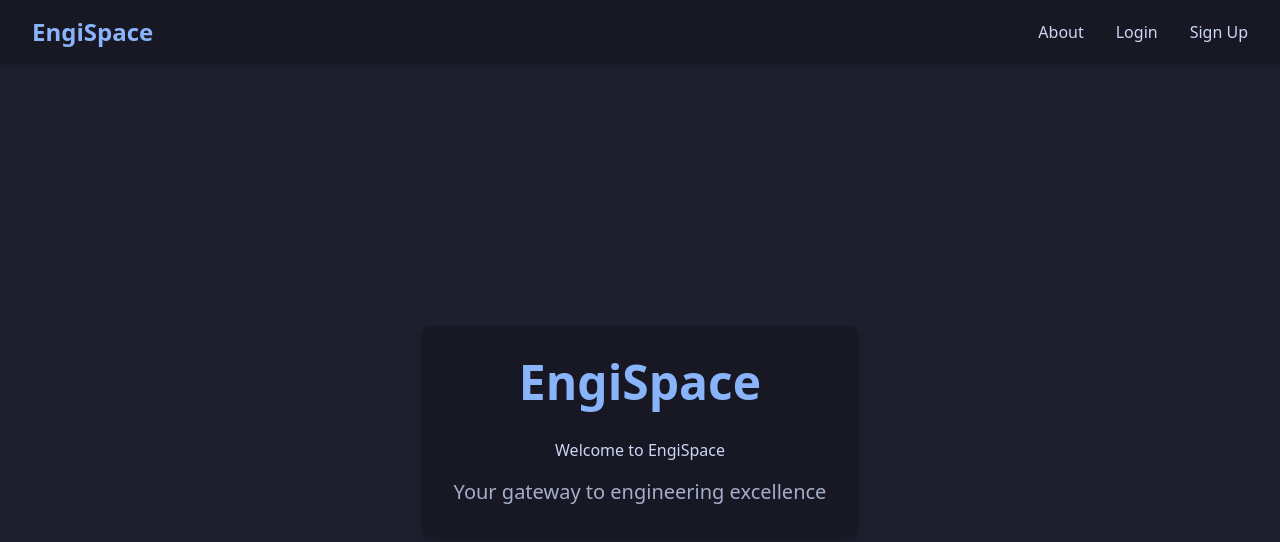
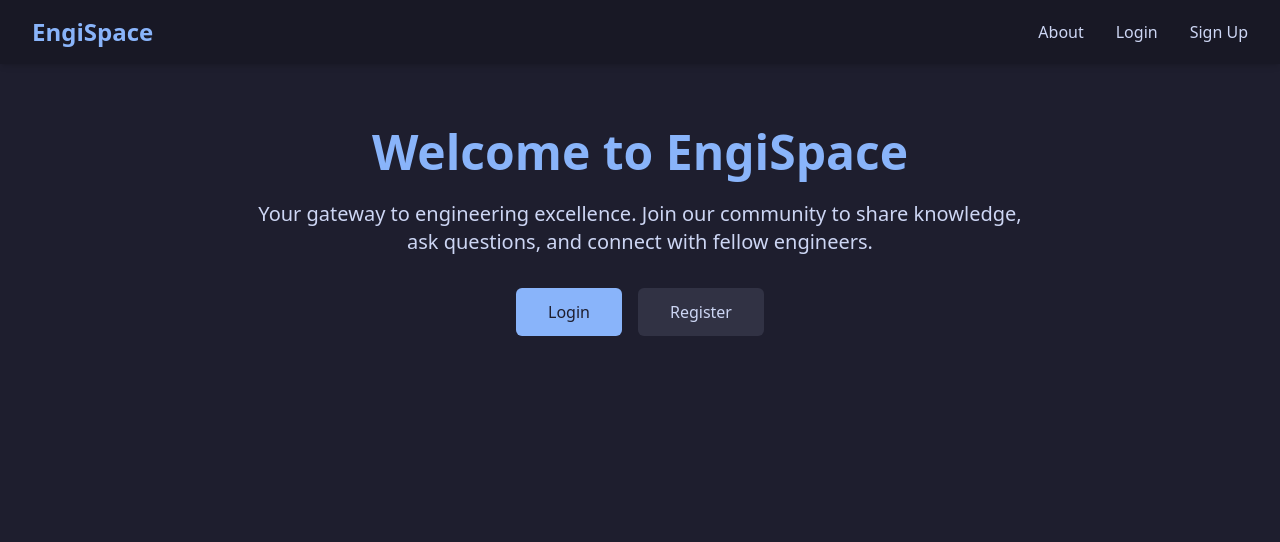
Before and after one commit to BC0Pants/softuni-react-project, a React (Vite) app in the folder client/EngiSpace/: page / in a window 1280 px wide. Shown: the top 542 px of the page. Built offline with nearby package versions, Linux system fonts and the light colour scheme.

Commit message:
Added home page

```diff
--- a/client/EngiSpace/src/App.jsx
+++ b/client/EngiSpace/src/App.jsx
@@ -1,17 +1,29 @@
-import { BrowserRouter as Router, Routes, Route } from 'react-router-dom';
+import { BrowserRouter as Router, Routes, Route, Navigate } from 'react-router-dom';
 import Welcome from './components/Welcome';
+import Home from './components/Home';
 import Navbar from './components/Navbar';
 import Login from './components/Login';
 import Register from './components/Register';
 
 function App() {
+  const isAuthenticated = localStorage.getItem('isAuthenticated') === 'true';
+
   return (
     <Router>
       <Navbar />
       <Routes>
-        <Route path="/" element={<Welcome />} />
-        <Route path="/login" element={<Login />} />
-        <Route path="/register" element={<Register />} />
+        <Route
+          path="/"
+          element={isAuthenticated ? <Home /> : <Welcome />}
+        />
+        <Route
+          path="/login"
+          element={isAuthenticated ? <Navigate to="/" /> : <Login />}
+        />
+        <Route
+          path="/register"
+          element={isAuthenticated ? <Navigate to="/" /> : <Register />}
+        />
       </Routes>
     </Router>
   );
--- /dev/null
+++ b/client/EngiSpace/src/components/Home.jsx
@@ -0,0 +1,68 @@
+import React, { useState, useEffect } from 'react';
+import { Link } from 'react-router-dom';
+import axios from 'axios';
+
+const Home = () => {
+  const [flags, setFlags] = useState([]);
+  const [isLoading, setIsLoading] = useState(true);
+  const [error, setError] = useState('');
+
+  useEffect(() => {
+    const fetchData = async () => {
+      try {
+        const flagsResponse = await axios.get('http://localhost:8080/flags/all');
+        setFlags(flagsResponse.data);
+      } catch (err) {
+        setError('Failed to load data. Please try again later.');
+        console.error('Error fetching data:', err);
+      } finally {
+        setIsLoading(false);
+      }
+    };
+
+    fetchData();
+  }, []);
+
+  if (isLoading) {
+    return (
+      <div className="min-h-screen flex justify-center items-center bg-[#1e1e2e] pt-16">
+        <div className="text-[#89b4fa] text-xl">Loading...</div>
+      </div>
+    );
+  }
+
+  if (error) {
+    return (
+      <div className="min-h-screen flex justify-center items-center bg-[#1e1e2e] pt-16">
+        <div className="text-red-500 text-xl">{error}</div>
+      </div>
+    );
+  }
+
+  return (
+    <div className="min-h-screen bg-[#1e1e2e] pt-16">
+      <div className="container mx-auto px-4 py-8">
+        <div className="mb-8">
+          <h1 className="text-4xl text-[#89b4fa] font-bold">Categories</h1>
+        </div>
+
+        <div className="space-y-4 max-w-4xl mx-auto">
+          {flags.map((flag) => (
+            <Link
+              key={flag._id}
+              to={`/category/${flag._id}`}
+              className="block bg-[#181825] p-6 rounded-lg hover:bg-[#313244] transition-colors duration-300"
+            >
+              <h3 className="text-xl text-[#89b4fa] font-semibold mb-2">{flag.name}</h3>
+              {flag.description && (
+                <p className="text-[#a6adc8]">{flag.description}</p>
+              )}
+            </Link>
+          ))}
+        </div>
+      </div>
+    </div>
+  );
+};
+
+export default Home;
--- a/client/EngiSpace/src/components/Welcome.jsx
+++ b/client/EngiSpace/src/components/Welcome.jsx
@@ -1,16 +1,29 @@
 import React from 'react';
+import { Link } from 'react-router-dom';
 
 const Welcome = () => {
   return (
-    <div className="min-h-screen flex justify-center items-center bg-[#1e1e2e] pt-16">
-      <div className="text-center p-8 bg-[#181825] rounded-lg shadow-lg">
-        <div className="mb-8">
-          {/* Logo will be added here once we have the image */}
-          <h1 className="text-5xl text-[#89b4fa] font-bold m-0">EngiSpace</h1>
-        </div>
-        <div>
-          <h2 className="text-[#cdd6f4] mb-4">Welcome to EngiSpace</h2>
-          <p className="text-[#a6adc8] text-xl m-0">Your gateway to engineering excellence</p>
+    <div className="min-h-screen bg-[#1e1e2e] pt-16">
+      <div className="container mx-auto px-4 py-16">
+        <div className="text-center max-w-3xl mx-auto">
+          <h1 className="text-5xl text-[#89b4fa] font-bold mb-6">Welcome to EngiSpace</h1>
+          <p className="text-xl text-[#cdd6f4] mb-8">
+            Your gateway to engineering excellence. Join our community to share knowledge, ask questions, and connect with fellow engineers.
+          </p>
+          <div className="flex justify-center gap-4">
+            <Link
+              to="/login"
+              className="bg-[#89b4fa] text-[#1e1e2e] px-8 py-3 rounded-md hover:bg-[#b4befe] transition-colors duration-300 font-medium"
+            >
+              Login
+            </Link>
+            <Link
+              to="/register"
+              className="bg-[#313244] text-[#cdd6f4] px-8 py-3 rounded-md hover:bg-[#45475a] transition-colors duration-300 font-medium"
+            >
+              Register
+            </Link>
+          </div>
         </div>
       </div>
     </div>
```
